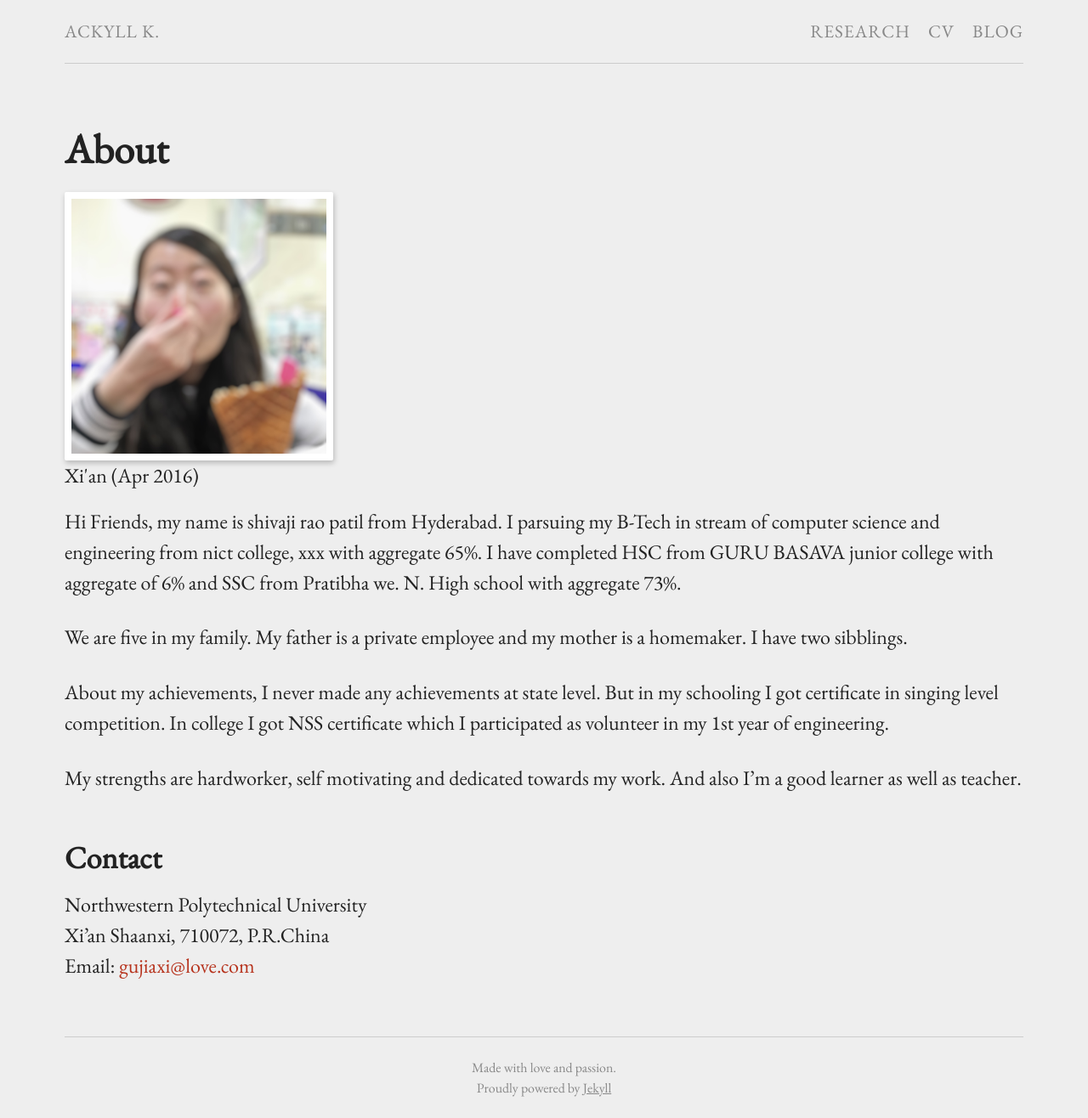
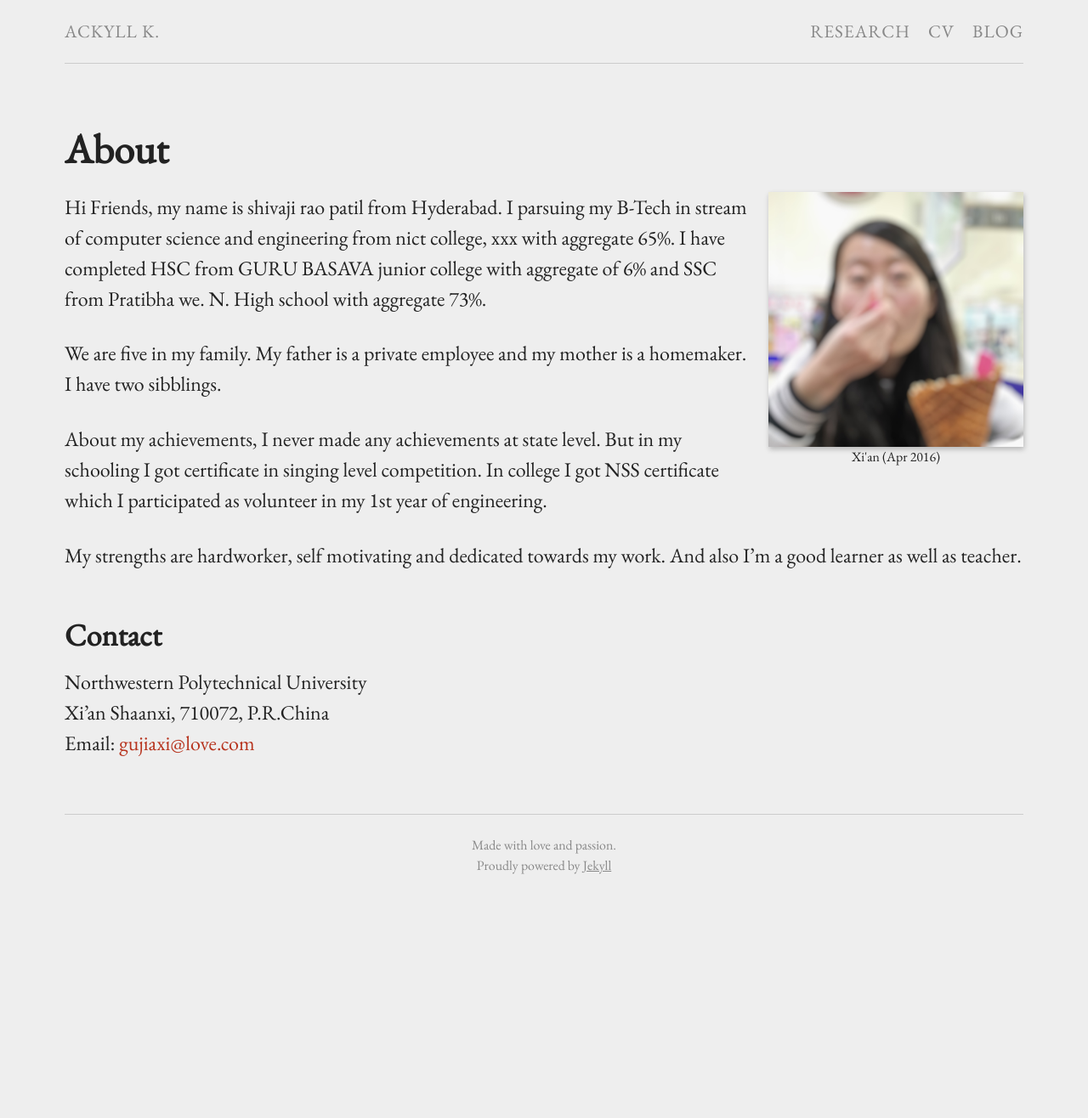
Before and after one commit to gujiaxi/Ackyll, a Jekyll site: the page built from index.md, in a window 1280 px wide. Shown: the whole page at 85% size. Built offline with Jekyll 4.4.1, drawn with Linux system fonts in a browser that asks for light colours; after the commit the page ends 1054 px from its top, so only the background shows below that.

Commit message:
modify the css

```diff
--- a/_sass/_base.scss
+++ b/_sass/_base.scss
@@ -45,10 +45,6 @@ img {
     margin: auto auto;
     vertical-align: middle;
     display: block;
-    // fancy image
-    background: #fff;
-    padding: 8px;
-    border-radius: 2px;
     box-shadow: 1px 3px 6px rgba(0, 0, 0, 0.23);
 }
 
@@ -108,11 +104,11 @@ pre {
   font-family: Menlo, Monaco, "Courier New", monospace;
 }
 code {
-  padding: .15em .5em;
+  padding: .15em .2em;
   font-size: 90%;
   color: $orange;
   background-color: lighten($grey, 45%);
-  border-radius: 2px;
+  border-radius: 4px;
 }
 pre {
   display: block;
@@ -124,7 +120,7 @@ pre {
   white-space: pre;
   word-break: break-all;
   word-wrap: break-word;
-  background-color: lighten($grey, 45%);
+  background-color: lighten($grey, 42%);
   > code {
       padding: 0;
       font-size: 90%;
--- a/index.md
+++ b/index.md
@@ -4,7 +4,10 @@ title: About
 permalink: /
 ---
 
-{% include image.html url="static/photo.jpg" caption="Xi'an (Apr 2016)" max_width="300px" align="right" %}
+<div style="float:right;margin-left:1em;max-width:300px;">
+<img src="static/photo.jpg" alt="Me" />
+<p style="text-align:center;font-size:0.66em;">Xi'an (Apr 2016)</p>
+</div>
 
 Hi Friends, my name is shivaji rao patil from Hyderabad. I parsuing my B-Tech in stream of computer science and engineering from nict college, xxx with aggregate 65%. I have completed HSC from GURU BASAVA junior college with aggregate of 6% and SSC from Pratibha we. N. High school with aggregate 73%.
 
```
